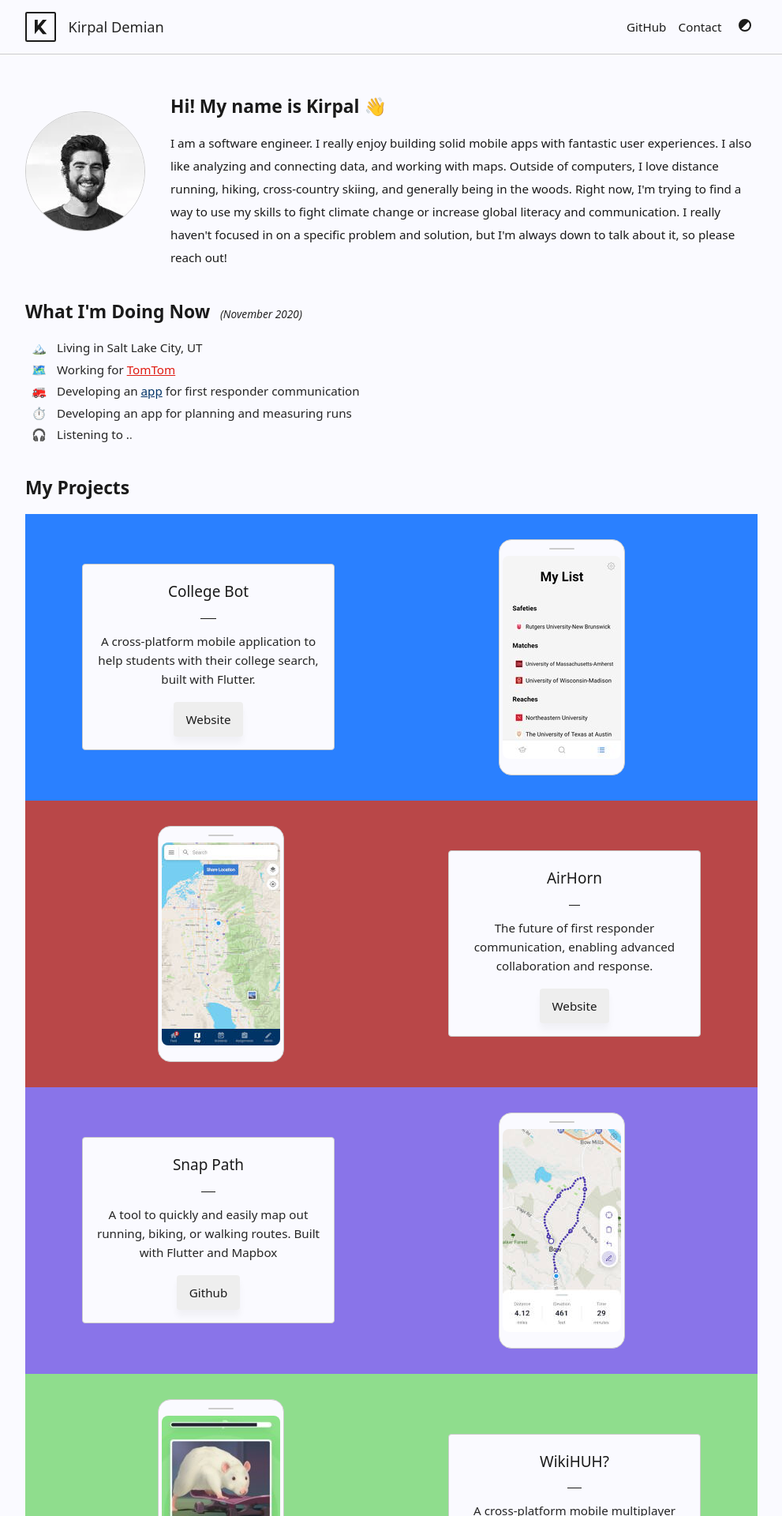
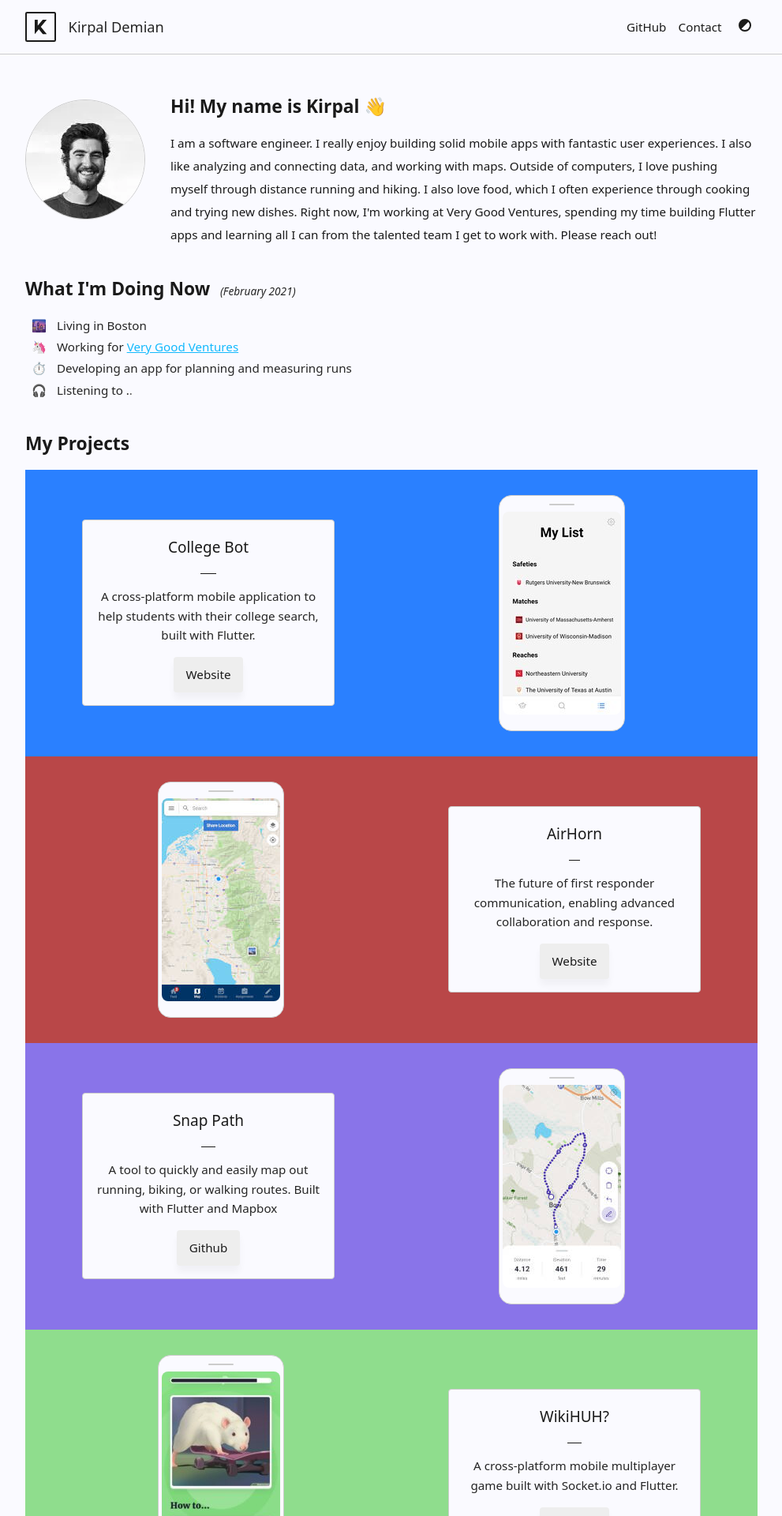
Before and after one commit to Kirpal/kirpal, a Jekyll site: the page built from index.html, in a window 1280 px wide. Shown: the top 1920 px of the page at 79% size, without its empty margins (144-1135 px from the left). Built offline with Jekyll 4.4.1, drawn with Linux system fonts in a browser that asks for light colours.

Commit message:
Update Now and About

```diff
--- a/_config.yml
+++ b/_config.yml
@@ -3,10 +3,10 @@
 description: >-
   I am a software engineer. I really enjoy building solid mobile apps with fantastic user
   experiences. I also like analyzing and connecting data, and working with maps. Outside of
-  computers, I love distance running, hiking, cross-country skiing, and generally being in the
-  woods. Right now, I'm trying to find a way to use my skills to fight climate change or increase
-  global literacy and communication. I really haven't focused in on a specific problem and solution,
-  but I'm always down to talk about it, so please reach out!
+  computers, I love pushing myself through distance running and hiking. I also love food, which I
+  often experience through cooking and trying new dishes. Right now, I'm working at
+  Very Good Ventures, spending my time building Flutter apps and learning all I can from the
+  talented team I get to work with. Please reach out!
 
 url: "https://kirp.al"
 github_username:  kirpal
--- a/_data/now.yml
+++ b/_data/now.yml
@@ -1,11 +1,11 @@
-date: November 2020
+date: February 2021
 items:
-  - emoji: "🏔️"
-    content: "Living in Salt Lake City, UT"
-  - emoji: "🗺️"
-    content: "Working for <a href=\"https://www.tomtom.com\" style=\"color: var(--now-tomtom-color);\" target=\"_blank\" rel=\"noopener\">TomTom</a>"
-  - emoji: "🚒"
-    content: "Developing an <a href=\"https://www.getairhorn.com/\" style=\"color: var(--now-airhorn-color);\" target=\"_blank\" rel=\"noopener\">app</a> for first responder communication"
+  - emoji: "🌆"
+    content: "Living in Boston"
+  - emoji: "🦄"
+    content: "Working for <a href=\"https://verygood.ventures\" style=\"color: var(--now-vgv-color);\" target=\"_blank\" rel=\"noopener\">Very Good Ventures</a>"
+  # - emoji: "🚒"
+  #   content: "Developing an <a href=\"https://www.getairhorn.com/\" style=\"color: var(--now-airhorn-color);\" target=\"_blank\" rel=\"noopener\">app</a> for first responder communication"
   - emoji: "⏱️"
     content: "Developing an app for planning and measuring runs"
   - emoji: "🎧"
--- a/_includes/main.scss
+++ b/_includes/main.scss
@@ -9,7 +9,7 @@
   --contact-fg: #fafaff;
 
   --now-spotify-color: #15843C;
-  --now-tomtom-color: #e01b12;
+  --now-vgv-color: #13b9fd;
   --now-airhorn-color: #003366;
 }
 
@@ -24,7 +24,7 @@
   --contact-fg: #fafaff;
 
   --now-spotify-color: #1DB954;
-  --now-tomtom-color: #f1544d;
+  --now-vgv-color: #13b9fd;
   --now-airhorn-color: #5287bb;
 }
 
```
